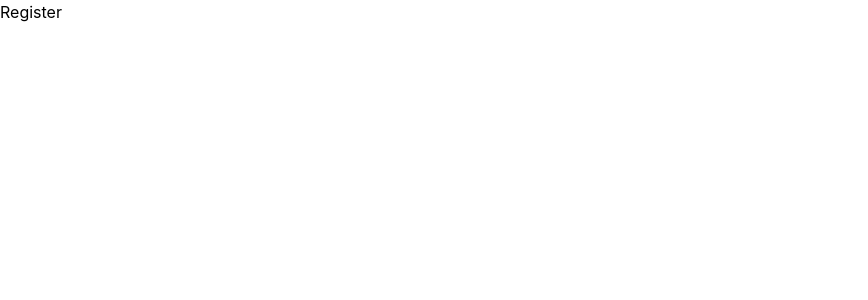
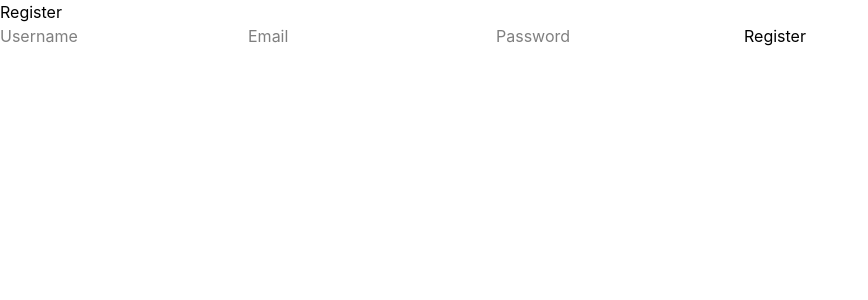
Before and after one commit to DAUD-01/Dawvix-OS, a React (Vite) app in the folder client/: page /register in a window 1280 px wide. Shown: the top 300 px of the page, without its empty margins (0-868 px from the left). Built offline with nearby package versions, Linux system fonts and the light colour scheme.

Commit message:
feat: implement user registration functionality with form handling and API integration

```diff
--- a/client/package.json
+++ b/client/package.json
@@ -11,7 +11,7 @@
   },
   "dependencies": {
     "@tailwindcss/vite": "^4.3.3",
-    "axios": "1.19.0",
+    "axios": "^1.19.0",
     "react": "^19.2.7",
     "react-dom": "^19.2.7",
     "react-router-dom": "^7.18.2",
--- a/client/src/App.tsx
+++ b/client/src/App.tsx
@@ -9,9 +9,7 @@ function App() {
     <BrowserRouter>
       <Routes>
         <Route path="/" element={<Login />} />
-
         <Route path="/register" element={<Register />} />
-
         <Route path="/desktop" element={<Desktop />} />
       </Routes>
     </BrowserRouter>
--- a/client/src/pages/Register.tsx
+++ b/client/src/pages/Register.tsx
@@ -1,7 +1,55 @@
+import { useState } from "react";
+import { registerUser } from "../services/authService";
+
 export default function Register() {
+  const [username, setUsername] = useState("");
+  const [email, setEmail] = useState("");
+  const [password, setPassword] = useState("");
+
+  const handleSubmit = async (e: React.FormEvent) => {
+    e.preventDefault();
+
+    try {
+      const data = await registerUser(username, email, password);
+
+      console.log(data);
+
+      alert("User Registered");
+    } catch (error) {
+      console.error(error);
+
+      alert("Registration Failed");
+    }
+  };
+
   return (
     <div>
       <h1>Register</h1>
+
+      <form onSubmit={handleSubmit}>
+        <input
+          type="text"
+          placeholder="Username"
+          value={username}
+          onChange={(e) => setUsername(e.target.value)}
+        />
+
+        <input
+          type="email"
+          placeholder="Email"
+          value={email}
+          onChange={(e) => setEmail(e.target.value)}
+        />
+
+        <input
+          type="password"
+          placeholder="Password"
+          value={password}
+          onChange={(e) => setPassword(e.target.value)}
+        />
+
+        <button type="submit">Register</button>
+      </form>
     </div>
   );
 }
--- a/client/src/services/authService.ts
+++ b/client/src/services/authService.ts
@@ -0,0 +1,28 @@
+import axios from "axios";
+
+export const api = axios.create({
+  baseURL: "http://localhost:5000/api",
+});
+
+export const registerUser = async (
+  username: string,
+  email: string,
+  password: string,
+) => {
+  const response = await api.post("/auth/register", {
+    username,
+    email,
+    password,
+  });
+
+  return response.data;
+};
+
+export const loginUser = async (email: string, password: string) => {
+  const response = await api.post("/auth/login", {
+    email,
+    password,
+  });
+
+  return response.data;
+};
```
Also changed, not shown: 1 other file (tests, documents, lock files or other folders).
